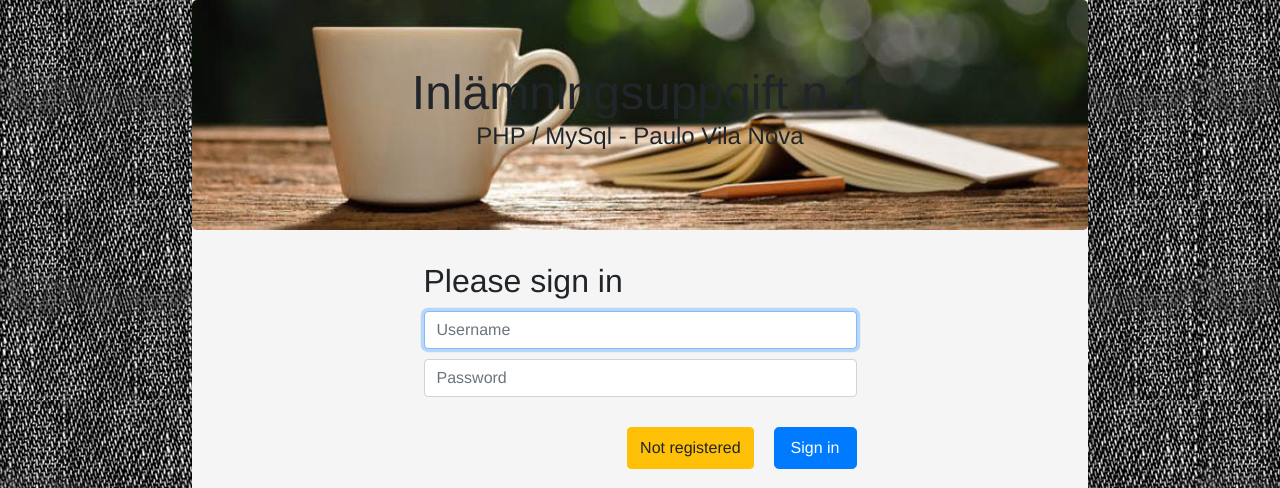
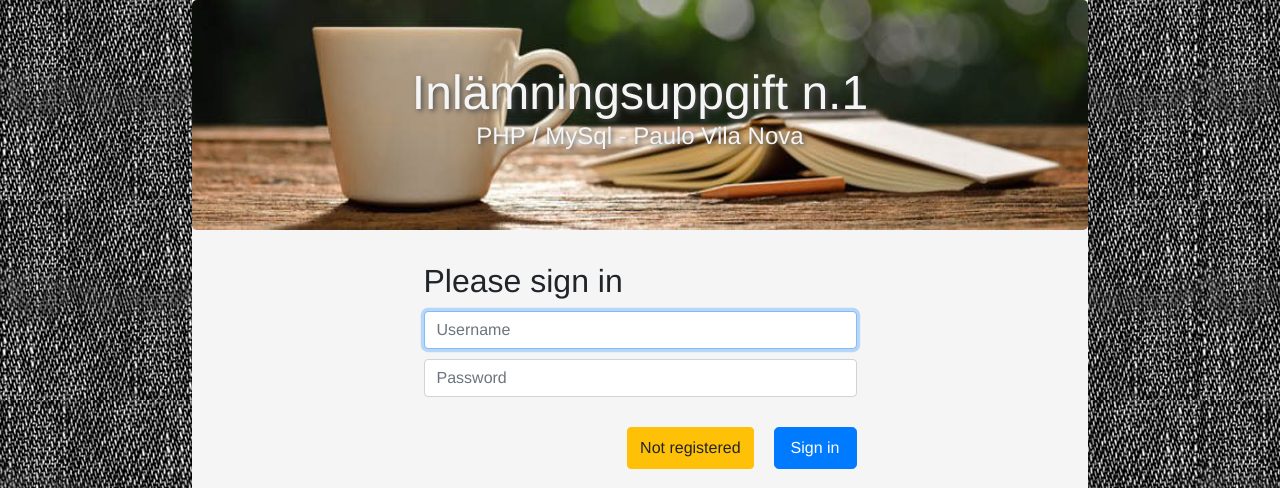
Before and after one commit to paulonova/MyJournalPHP, a PHP site: page / in a window 1280 px wide. Shown: the top 488 px of the page. Run offline with PHP 8.4, Linux system fonts and the light colour scheme.

Commit message:
Delete Entries

```diff
--- a/inlamning_1/paulo_nova_journal/css/styles2.css
+++ b/inlamning_1/paulo_nova_journal/css/styles2.css
@@ -25,12 +25,15 @@ p.sub_title{
 .inlamning_title, .saved_journal{
     text-align: center;
     font-size: 3rem;
+
 }
 
 .inlamning_title{
     background-image: url("../images/header.jpg");
     background-repeat: no-repeat;
     background-size: 100% 100%;
+    color: whitesmoke;
+    text-shadow: 2px 2px 5px rgb(77, 75, 75);
 }
 
 .inlamning_title h1, h3{
--- a/inlamning_1/paulo_nova_journal/partials/del_entry.php
+++ /dev/null
@@ -1,6 +0,0 @@
-<?php
-header('Location: /journal.php');
-
-
-
-?>
```
